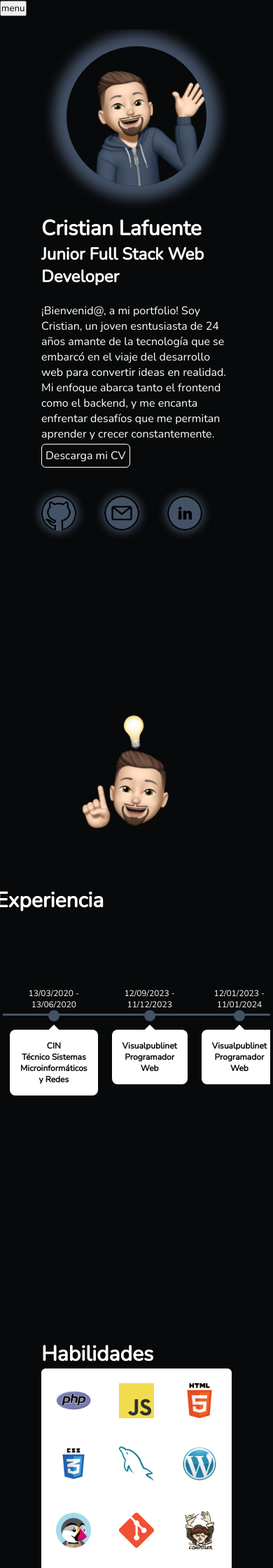
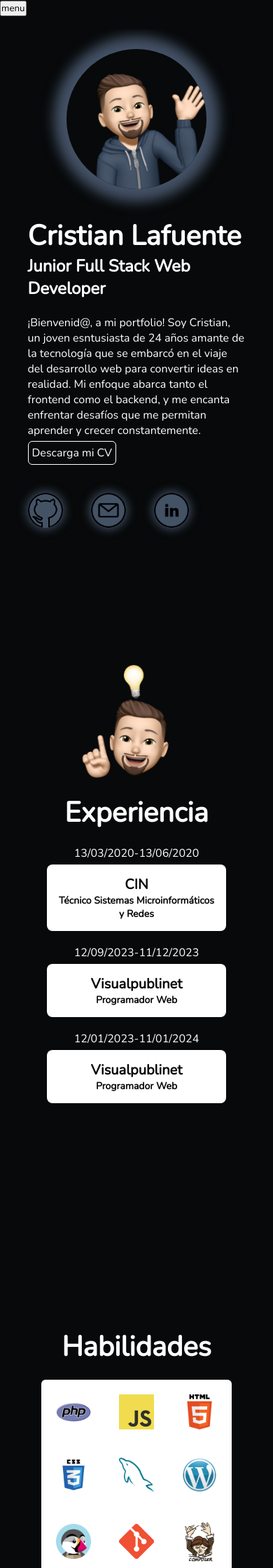
Before and after one commit to cristianlmdev/Web-Portfolio, a PHP site: template src/Views/home.php in a window 390 px wide. Shown: the top 2240 px of the page at 70% size. Run offline with PHP 8.4, Linux system fonts and the light colour scheme; the template is opened without the code that fills it, so the values that code supplies are empty.

Commit message:
add responsive to tablet

```diff
--- a/public/css/style.css
+++ b/public/css/style.css
@@ -205,10 +205,11 @@ div.buttons a:hover{
   .time-line-box .timestamp {
     margin: auto;
     margin-bottom: 5px;
-    padding: 0px 4px;
+    padding: 0px 40px;
     display: flex;
     flex-direction: column;
     align-items: center;
+    font-size: 20px;
   }
 
 
@@ -220,6 +221,10 @@ div.buttons a:hover{
     position: relative;
   }
 
+  .company{
+    font-size: 20px;
+  }
+
   .time-line-box .status span.status-show {
     margin-top: 20px;
     padding: 15px;
@@ -227,6 +232,7 @@ div.buttons a:hover{
     background-color: white;
     font-weight: bold;
     border-radius: 8px;
+    font-size: 14px;
   }
 
   .time-line-box .status span.status-show:before {
@@ -465,10 +471,110 @@ img.avatarcontact{
         display: none;
     }
 
+    .box2 .description{
+        height: 55%;
+        margin: 0;
+    }
+
+    .box2 .description .title{
+        text-align: center;
+    }
+
+    .time-line-box{
+        padding: 0 30px;
+        height: 100%;
+        margin-top: 20px;
+    }
+
+    .time-line-box .status {
+        padding: 0px 10px;
+        display: flex;
+        justify-content: center;
+        border-top: none;
+        position: relative;
+    }
+
+    .time-line-box .status span.status-show{
+        margin-top: 0;
+        margin-bottom: 20px;
+        width: 100%;
+    }
+
+    .time-line-box .timestamp {
+        font-size: medium;
+    }
+
+    .time-line-box .timestamp .date{
+            display: flex;
+    }
+
+    .swiper-wrapper{
+        display: flex;
+        flex-direction: column;
+    }
+
+    .time-line-box .status span.status-show:before {
+        display: none;
+      }
+
+      .time-line-box .status span.status-show:after {
+        display: none;
+      }
+
 }
 
 
 @media only screen and (max-width:768px){
+
+    .box2 .description{
+        height: 55%;
+        margin: 0;
+    }
+
+    .box2 .description .title{
+        text-align: center;
+    }
+
+    .time-line-box{
+        padding: 0 30px;
+        height: 100%;
+        margin-top: 20px;
+    }
+
+    .time-line-box .status {
+        padding: 0px 10px;
+        display: flex;
+        justify-content: center;
+        border-top: none;
+        position: relative;
+    }
+
+    .time-line-box .status span.status-show{
+        margin-top: 0;
+        margin-bottom: 20px;
+        width: 100%;
+    }
+
+    .time-line-box .timestamp {
+        font-size: medium;
+    }
+
+    .time-line-box .timestamp .date{
+            display: flex;
+    }
+
+    .swiper-wrapper{
+        display: flex;
+        flex-direction: column;
+    }
+
+    .time-line-box .status span.status-show:before {
+        display: none;
+      }
+
+      .time-line-box .status span.status-show:after {
+        display: none;
+      }
 
     .row{
         position: fixed;
@@ -523,13 +629,13 @@ img.avatarcontact{
     }
 
     h1.title{
-        font-size: 30px;
+        font-size: 40px;
         font-weight: 900;
         color: white;
     }
 
     .box{
-        width: 80%;
+        width: 90%;
         height: 80%;
         display: flex;
         flex-direction: column-reverse;
@@ -541,12 +647,13 @@ img.avatarcontact{
     .box2{
         display: flex;
         flex-direction: column;
-        width: 80%;
+        width: 90%;
         height: 100vh;
         align-items: center;
         justify-content: center;
-        gap: 40px;
+        gap: 0;
     }
+
 
     .image{
         background-image: url('../../public/img/avatarios.png');
@@ -704,7 +811,7 @@ img.avatarcontact{
         display: flex;
         flex-direction: column;
         gap: 20px;
-        width: 45%;
+        width: 100%;
     }
 
     div.box-form form > input{
@@ -773,6 +880,12 @@ img.avatarcontact{
         flex-direction: column;
         /* align-items: center; */
         justify-content: center;
+        gap: 20px;
+    }
+
+    .box-skills h1.title{
+        text-align: center;
+        font-size: 40px;
     }
 
     .hide{
--- a/src/Views/home.php
+++ b/src/Views/home.php
@@ -50,15 +50,15 @@
                             <div class="swiper-container text-center">
                                 <div class="swiper-wrapper">
                                     <div class="swiper-slide">
-                                        <div class="timestamp"><span class="date">13/03/2020 - 13/06/2020</span></div>
+                                        <div class="timestamp"><span class="date"><p>13/03/2020</p><p>-</p><p>13/06/2020</p></span></div>
                                         <div class="status"><span class="status-show"><span class="company">CIN</span><br> Técnico Sistemas Microinformáticos y Redes</span></div>
                                     </div>
                                     <div class="swiper-slide">
-                                        <div class="timestamp"><span class="date">12/09/2023 - 11/12/2023</span></div>
+                                        <div class="timestamp"><span class="date"><p>12/09/2023</p><p>-</p><p>11/12/2023</p></span></div>
                                         <div class="status"><span class="status-show"><span class="company">Visualpublinet</span><br>Programador Web</span></div>
                                     </div>
                                     <div class="swiper-slide">
-                                        <div class="timestamp"><span class="date">12/01/2023 - 11/01/2024</span></div>
+                                        <div class="timestamp"><span class="date"> <p>12/01/2023</p><p>-</p><p>11/01/2024</p></span></div>
                                         <div class="status"><span class="status-show"><span class="company">Visualpublinet</span><br>Programador Web</span></div>
                                     </div>
                                 </div>
```
